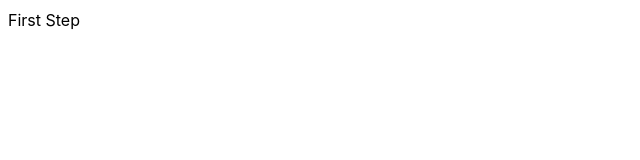
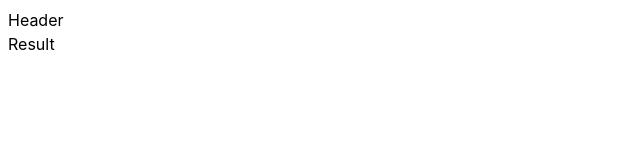
Before and after one commit to sarb001/TS-language-puzzle, a React (Vite) app: page /result in a window 1280 px wide. Shown: the top 160 px of the page, without its empty margins (0-640 px from the left). Built offline with nearby package versions, Linux system fonts and the light colour scheme.

Commit message:
folder strcutured + routing completed

```diff
--- a/src/App.tsx
+++ b/src/App.tsx
@@ -1,11 +1,30 @@
+import { BrowserRouter as  Router , Route , Routes  } from "react-router-dom" ;
+import Header from "./Components/Header";
 
+  import { lazy , Suspense } from "react";
+
+  const Home     = lazy(() => import('./Components/Home'));
+  const Learning = lazy(() => import('./Components/Learning'));
+  const Quiz     = lazy(() => import('./Components/Quiz'));
+  const Result   = lazy(() => import('./Components/Result'));
+  const Login    = lazy(() => import('./Components/Login'));
+  const Loader   = lazy(() => import('./Components/Loader'));
 
 function App() {
 
   return (
-    <>
-      First Step
-    </>
+        <Router>
+          <Header />
+            <Suspense fallback = {<Loader />}>
+            <Routes>
+               <Route path = "/"  element = {<Home />} />
+               <Route path = "/learn"  element = {<Learning />} />
+               <Route path = "/quiz"  element = {<Quiz />} />
+               <Route path = "/result"  element = {<Result />} />
+               <Route path = "/login"  element = {<Login  />} />
+            </Routes>
+            </Suspense>
+        </Router>
   )
 }
 
--- /dev/null
+++ b/src/Components/Header.tsx
@@ -0,0 +1,8 @@
+
+const Header = () => {
+  return (
+    <div>Header</div>
+  )
+}
+
+export default Header
--- /dev/null
+++ b/src/Components/Home.tsx
@@ -0,0 +1,9 @@
+
+
+const Home = () => {
+  return (
+    <div>Home</div>
+  )
+}
+
+export default Home
--- /dev/null
+++ b/src/Components/Learning.tsx
@@ -0,0 +1,8 @@
+
+const Learning = () => {
+  return (
+    <div>Learning</div>
+  )
+}
+
+export default Learning
--- /dev/null
+++ b/src/Components/Loader.tsx
@@ -0,0 +1,8 @@
+
+const Loader = () => {
+  return (
+    <div>Loader</div>
+  )
+}
+
+export default Loader
--- /dev/null
+++ b/src/Components/Login.tsx
@@ -0,0 +1,8 @@
+
+const Login = () => {
+  return (
+    <div>Login</div>
+  )
+}
+
+export default Login
--- /dev/null
+++ b/src/Components/Quiz.tsx
@@ -0,0 +1,8 @@
+
+const Quiz = () => {
+  return (
+    <div>Quiz</div>
+  )
+}
+
+export default Quiz
--- /dev/null
+++ b/src/Components/Result.tsx
@@ -0,0 +1,8 @@
+
+const Result = () => {
+  return (
+    <div>Result</div>
+  )
+}
+
+export default Result
```
Also changed, not shown: package.json (+12 -1 lines), 1 other file (tests, documents, lock files or other folders).
